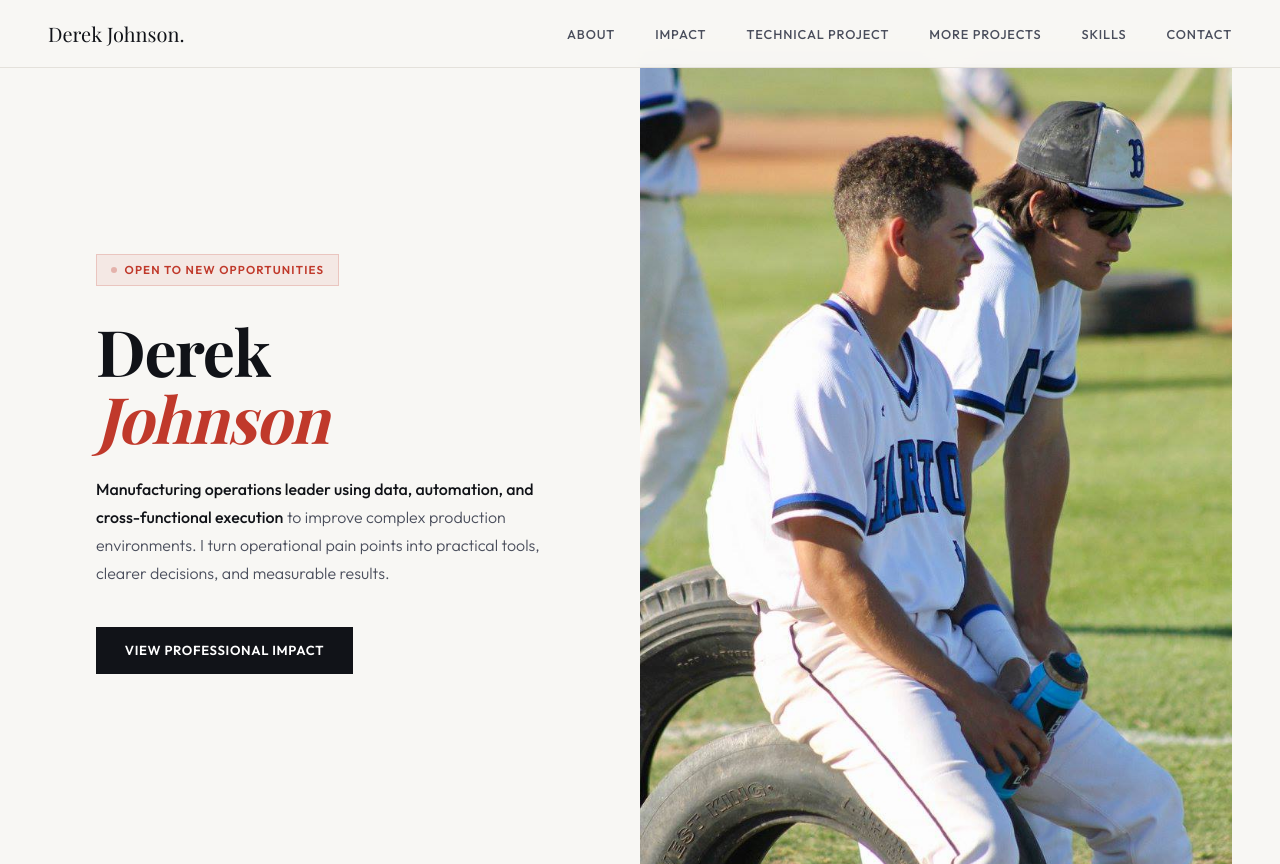
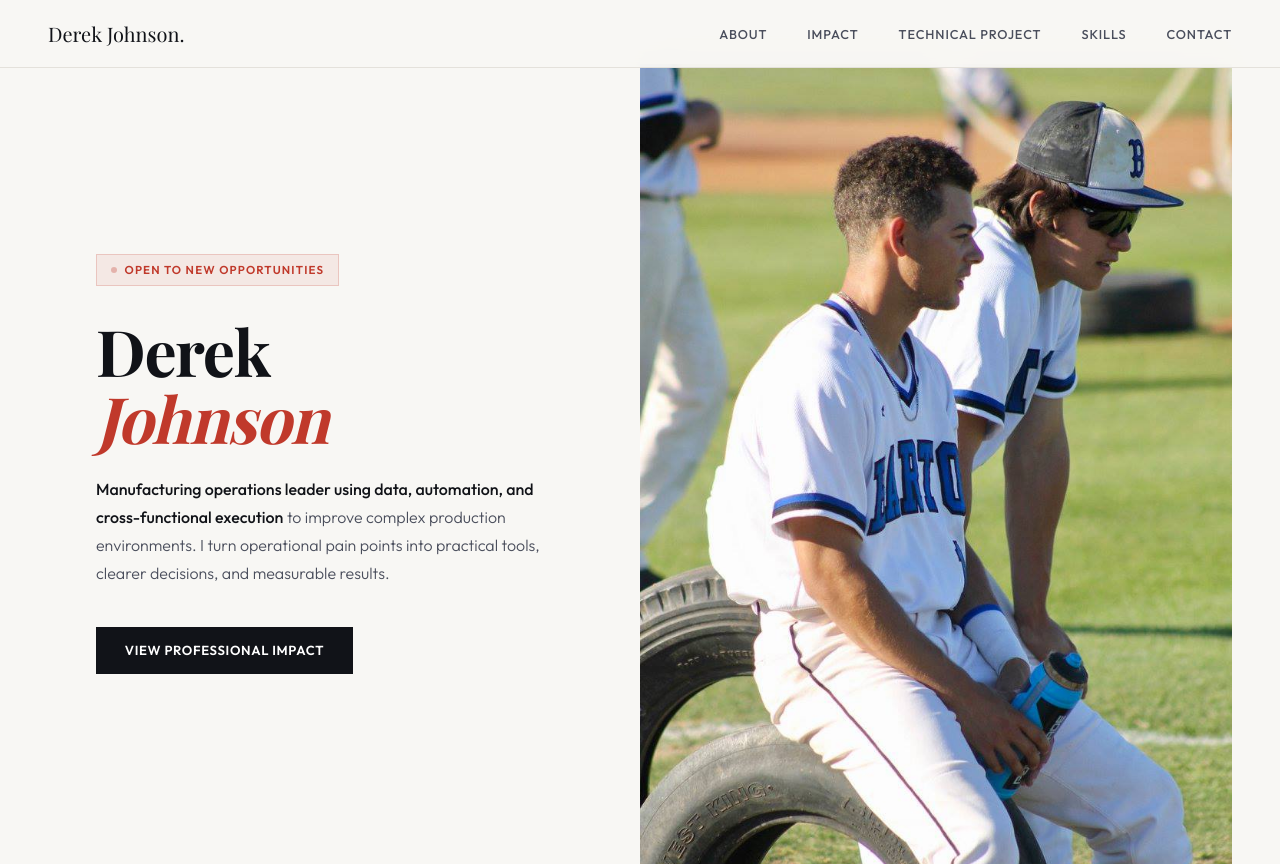
Before and after one commit to derekjohnson7/Resume, a plain HTML site: page index.html in a window 1280 px wide. Shown: the top 864 px of the page. Drawn offline with nearby package versions, Linux system fonts and the light colour scheme; a script that the page names is missing; a web font is replaced by a local one.

Commit message:
Update index.html

```diff
--- a/index.html
+++ b/index.html
@@ -437,7 +437,6 @@ li {
 <li><a href="#about">About</a></li>
 <li><a href="#highlights">Impact</a></li>
 <li><a href="#featured">Technical Project</a></li>
-<li><a href="#projects">More Projects</a></li>
 <li><a href="#skills">Skills</a></li>
 <li><a href="#contact">Contact</a></li>
 </ul>
```
